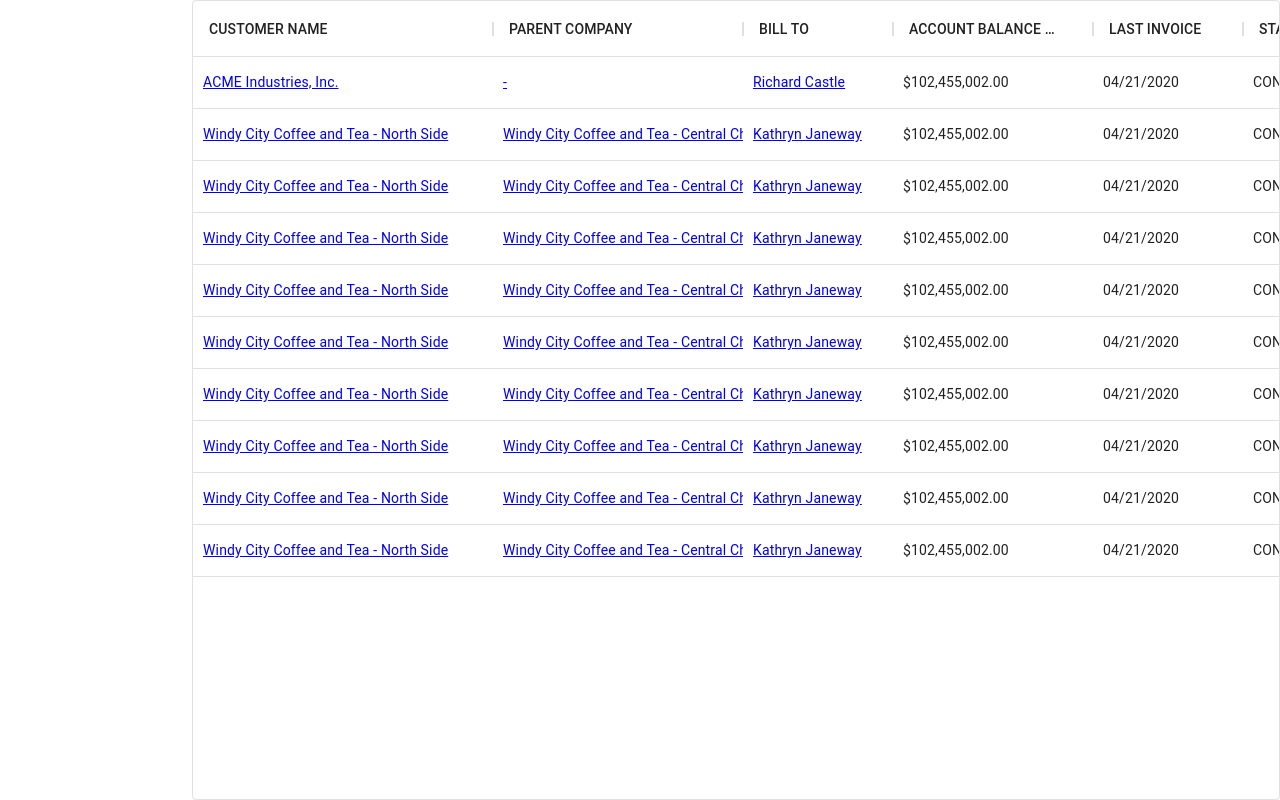
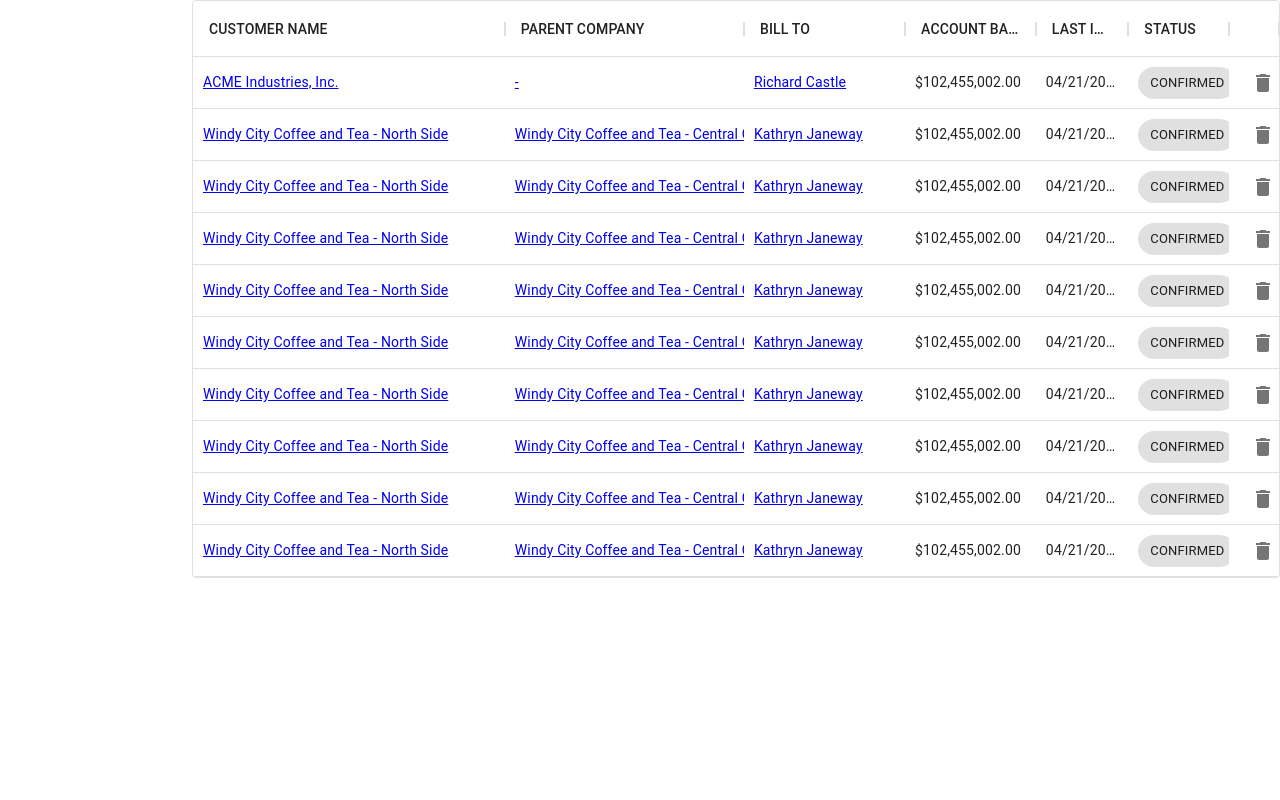
Before and after one commit to bIropka/cpc, a React (Create React App) app: page / in a window 1280 px wide. Built offline with nearby package versions, Linux system fonts and the light colour scheme.

Commit message:
updated  table cells display styles

```diff
--- a/package.json
+++ b/package.json
@@ -5,6 +5,7 @@
   "dependencies": {
     "@material-ui/core": "^4.11.4",
     "@material-ui/data-grid": "^4.0.0-alpha.32",
+    "@material-ui/icons": "^4.11.2",
     "@testing-library/jest-dom": "^5.11.4",
     "@testing-library/react": "^11.1.0",
     "@testing-library/user-event": "^12.1.10",
--- a/src/table/Table.tsx
+++ b/src/table/Table.tsx
@@ -1,45 +1,101 @@
 import React, {useMemo} from 'react';
 import {DataGrid, GridCellParams} from "@material-ui/data-grid";
 import {Link} from "react-router-dom";
+import Chip from '@material-ui/core/Chip';
+import IconButton from "@material-ui/core/IconButton";
+import DeleteIcon from '@material-ui/icons/Delete';
 import './Table.css';
 // @ts-ignore
 const Table = (props) => {
     const {data: rows} = props;
     const columns = useMemo(() => ([
         {
-            field: 'customerName', headerName: 'CUSTOMER NAME', width: 300,
+            field: 'customerName',
+            headerName: 'CUSTOMER NAME',
+            flex: 0.236,
+            renderCell: (params: GridCellParams) => (
+                <Link to={`/${params.row.id}`}>{params.value}</Link>
+            ),
+            align: 'left' as const,
+            headerAlign: 'left' as const,
+        },
+        {
+            field: 'parentCompany',
+            headerName: 'PARENT COMPANY',
+            flex: 0.181,
+            sortable: false,
+            align: 'left' as const,
+            headerAlign: 'left' as const,
             renderCell: (params: GridCellParams) => (
                 <Link to={`/${params.row.id}`}>{params.value}</Link>
             ),
         },
         {
-            field: 'parentCompany', headerName: 'PARENT COMPANY', width: 250,
+            field: 'billTo',
+            headerName: 'BILL TO',
+            flex: 0.122,
+            sortable: false,
+            align: 'left' as const,
+            headerAlign: 'left' as const,
+            leftEmptyWidth: 15,
+            rightEmptyWidth: 10,
             renderCell: (params: GridCellParams) => (
                 <Link to={`/${params.row.id}`}>{params.value}</Link>
             ),
         },
         {
-            field: 'billTo', headerName: 'BILL TO', width: 150,
-            renderCell: (params: GridCellParams) => (
-                <Link to={`/${params.row.id}`}>{params.value}</Link>
-            ),
-        },
-        {
-            field: 'accountBalance', headerName: 'ACCOUNT BALANCE (USD)', width: 200, sortable: false,
+            field: 'accountBalance',
+            headerName: 'ACCOUNT BALANCE (USD)',
+            flex: 0.099,
+            sortable: false,
+            align: 'left' as const,
+            headerAlign: 'right' as const,
             // @ts-ignore
             valueFormatter: (params) => new Intl.NumberFormat('en-US', {
                 style: 'currency',
                 currency: 'USD'
             }).format(params.value),
         },
-        {field: 'lastInvoice', headerName: 'LAST INVOICE', width: 150, sortable: false},
-        {field: 'status', headerName: 'STATUS', width: 150, sortable: false},
+        {
+            field: 'lastInvoice',
+            headerName: 'LAST INVOICE',
+            flex: 0.07,
+            sortable: false,
+            align: 'left' as const,
+            headerAlign: 'right' as const,
+        },
+        {
+            field: 'status',
+            headerName: 'STATUS',
+            flex: 0.076,
+            sortable: false,
+            align: 'left' as const,
+            headerAlign: 'left' as const,
+            renderCell: (params: GridCellParams) => (
+                <Chip label={params.value} color={"default"}/>
+            ),
+        },
+        {
+            field: 'buttons',
+            headerName: ' ',
+            flex: 0.038,
+            sortable: false,
+            editable: false,
+            clickable: false,
+            align: 'left' as const,
+            headerAlign: 'left' as const,
+            renderCell: (params: GridCellParams) => (
+                <IconButton aria-label="delete">
+                    <DeleteIcon />
+                </IconButton>
+            ),
+        },
     ]), []);
 
     return (
         <div className="Grid-wrapper">
             <div className="Grid">
-                <DataGrid rows={rows} columns={columns} hideFooterPagination={true}/>
+                <DataGrid autoHeight rows={rows} columns={columns} disableColumnMenu={true} hideFooter={true}  />
             </div>
         </div>
     );
```
Also changed, not shown: 1 other file (tests, documents, lock files or other folders).
